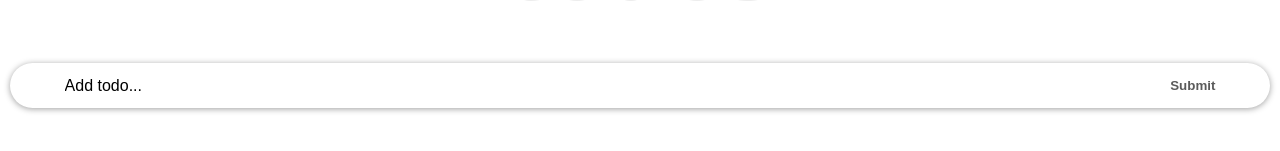
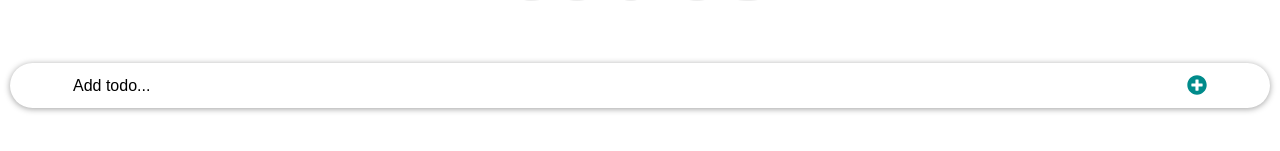
Before and after one commit to AlaaAlsalem/to_do_with_react, a React (Create React App) app: page / in a window 1280 px wide. Shown: the part 233-384 px from the top of the page. Built offline with nearby package versions, Linux system fonts and the light colour scheme.

Commit message:
Make use of SVG icons in react

```diff
--- a/package.json
+++ b/package.json
@@ -8,6 +8,8 @@
     "@testing-library/user-event": "^13.5.0",
     "react": "^18.1.0",
     "react-dom": "^18.1.0",
+    "react-icon": "^1.0.0",
+    "react-icons": "^4.4.0",
     "react-scripts": "5.0.1",
     "uuid": "^8.3.2",
     "web-vitals": "^2.1.4"
--- a/src/functionBased/App.css
+++ b/src/functionBased/App.css
@@ -63,3 +63,9 @@
   outline: none;
   border: none;
 }
+
+.input-submit svg {
+  color: darkcyan;
+  font-size: 20px;
+  margin-top: 2px;
+}
--- a/src/functionBased/Components/InputTodo.js
+++ b/src/functionBased/Components/InputTodo.js
@@ -1,4 +1,6 @@
-import React, { useState } from "react"
+import React, { useState } from "react";
+import { FaPlusCircle } from "react-icons/fa"
+
 
 const InputTodo = props => {
   const [inputText, setInputText] = useState({
@@ -34,7 +36,8 @@
         name="title"
         onChange={onChange}
       />
-      <button className="input-submit">Submit</button>
+      <button className="input-submit">
+           <FaPlusCircle color="darkcyan" size="20px" className="submit-icon" /></button>
     </form>
   )
 }
--- a/src/functionBased/Components/TodoItem.js
+++ b/src/functionBased/Components/TodoItem.js
@@ -1,14 +1,16 @@
-import React, { useState, useEffect} from "react"
-import styles from "./TodoItem.module.css"
+import React, { useState, useEffect } from "react"
+import styles from "./TodoItem.module.css";
+import { FaTrash } from "react-icons/fa"
+
 
 const TodoItem = props => {
     const [editing, setEditing] = useState(false)
 
     useEffect(() => {
-      return () =>{
+        return () => {
             console.log("Cleanning up ...!!")
         }
-  },[]);
+    }, []);
 
     const handleEditing = () => {
         setEditing(true)
@@ -47,7 +49,10 @@
                     checked={completed}
                     onChange={() => props.handleChangeProps(id)}
                 />
-        <button onClick={() => props.deleteTodoProps(id)}>Delete</button>
+                <button onClick={() => props.deleteTodoProps(id)}>
+                    <FaTrash style={{ color: "orangered", fontSize: "16px" }}
+                    />
+                </button>
                 <span style={completed ? completedStyle : null}>{title}</span>
             </div>
             <input
```
Also changed, not shown: 1 other file (tests, documents, lock files or other folders). Lines whose indentation alone changed are shown as unchanged.
